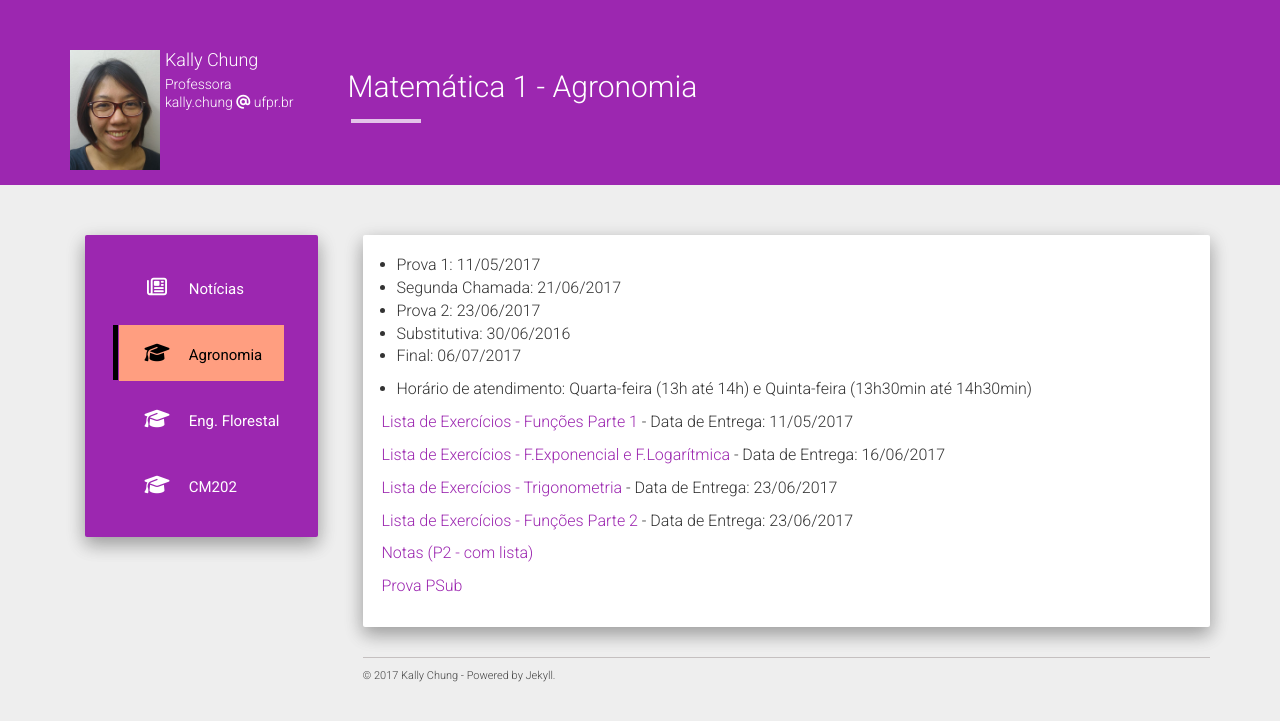
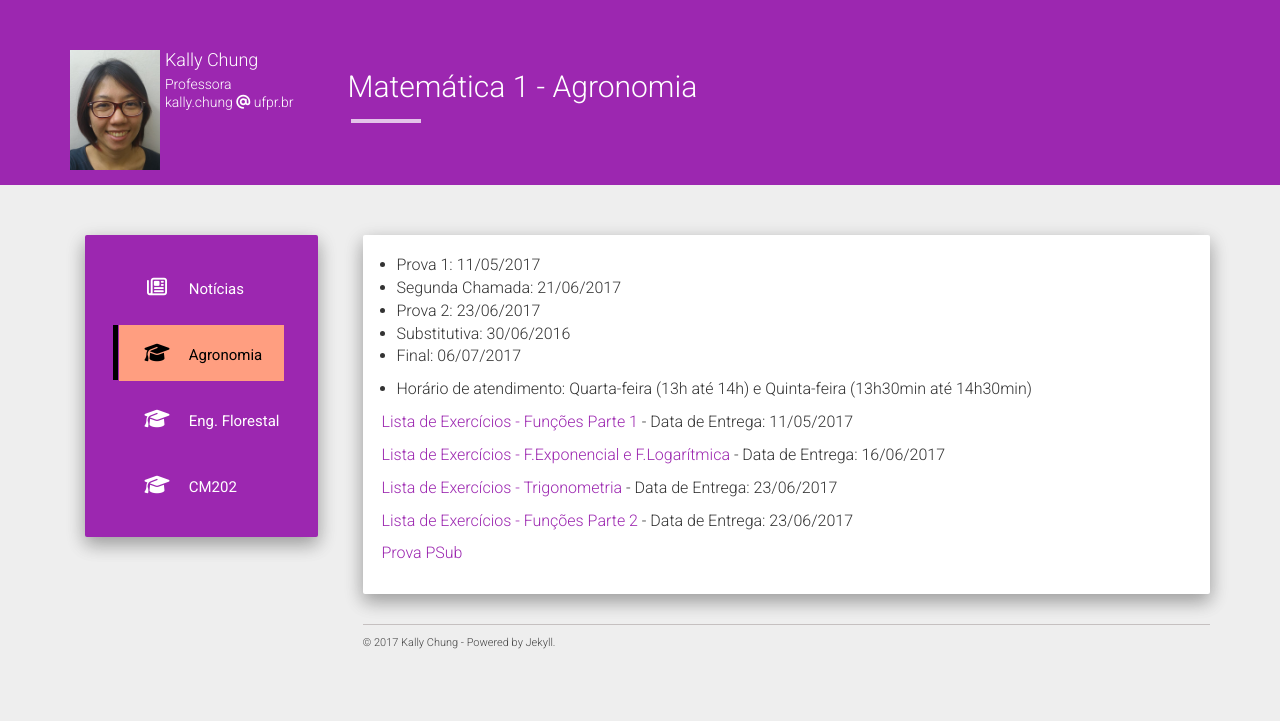
Before and after one commit to chunggnuhc/chunggnuhc.github.io, a Jekyll site: the page built from agronomia.md, in a window 1280 px wide. Shown: the top 721 px of the page. Built offline with Jekyll 4.4.1, drawn with Linux system fonts in a browser that asks for light colours; nearby versions of some CDN libraries.

Commit message:
Update agronomia.md

```diff
--- a/agronomia.md
+++ b/agronomia.md
@@ -20,6 +20,4 @@ permalink: /agronomia/
 
 [Lista de Exercícios - Funções Parte 2](/disciplinas/listaOperFuncoes.pdf) - Data de Entrega: 23/06/2017
 
-[Notas (P2 - com lista)](/disciplinas/Nota P2 cLista - Upd 2.pdf)
-
 [Prova PSub](/disciplinas/Notas PSub -Upd 05072017.pdf)
```
